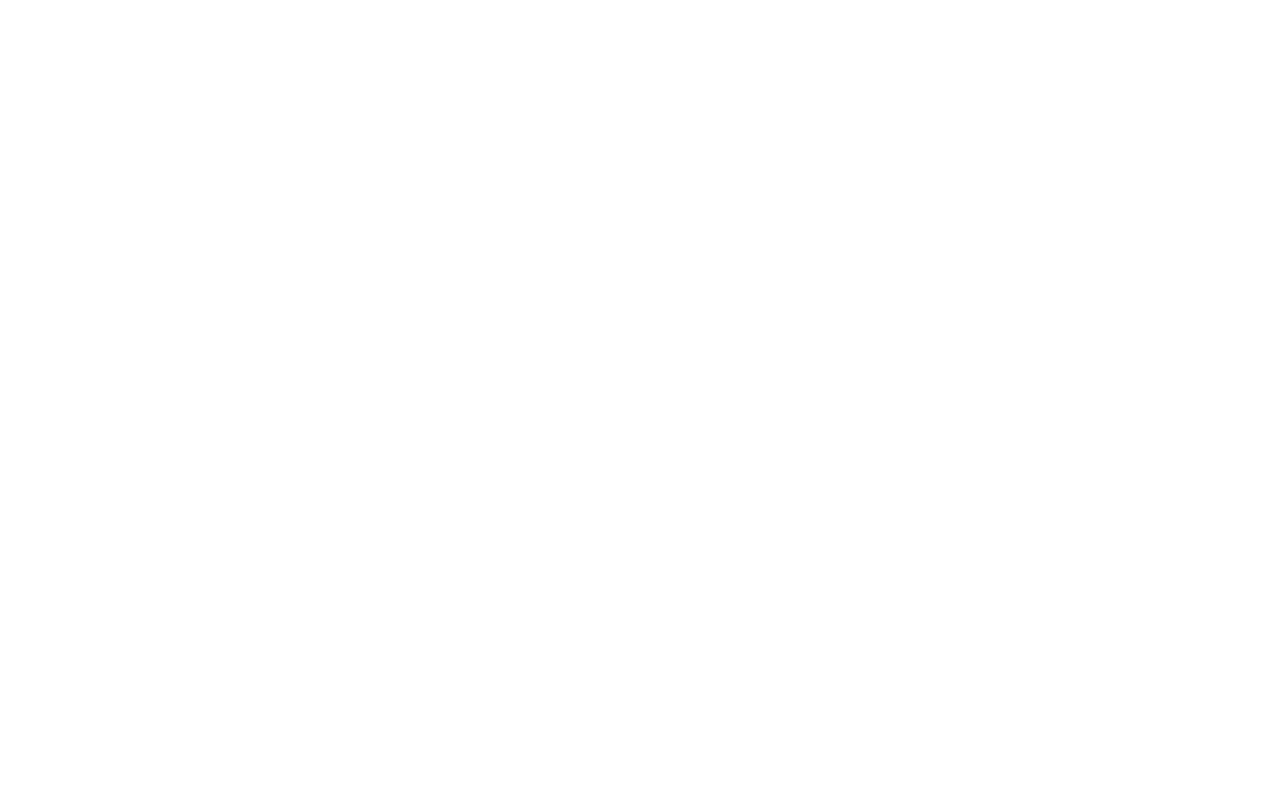
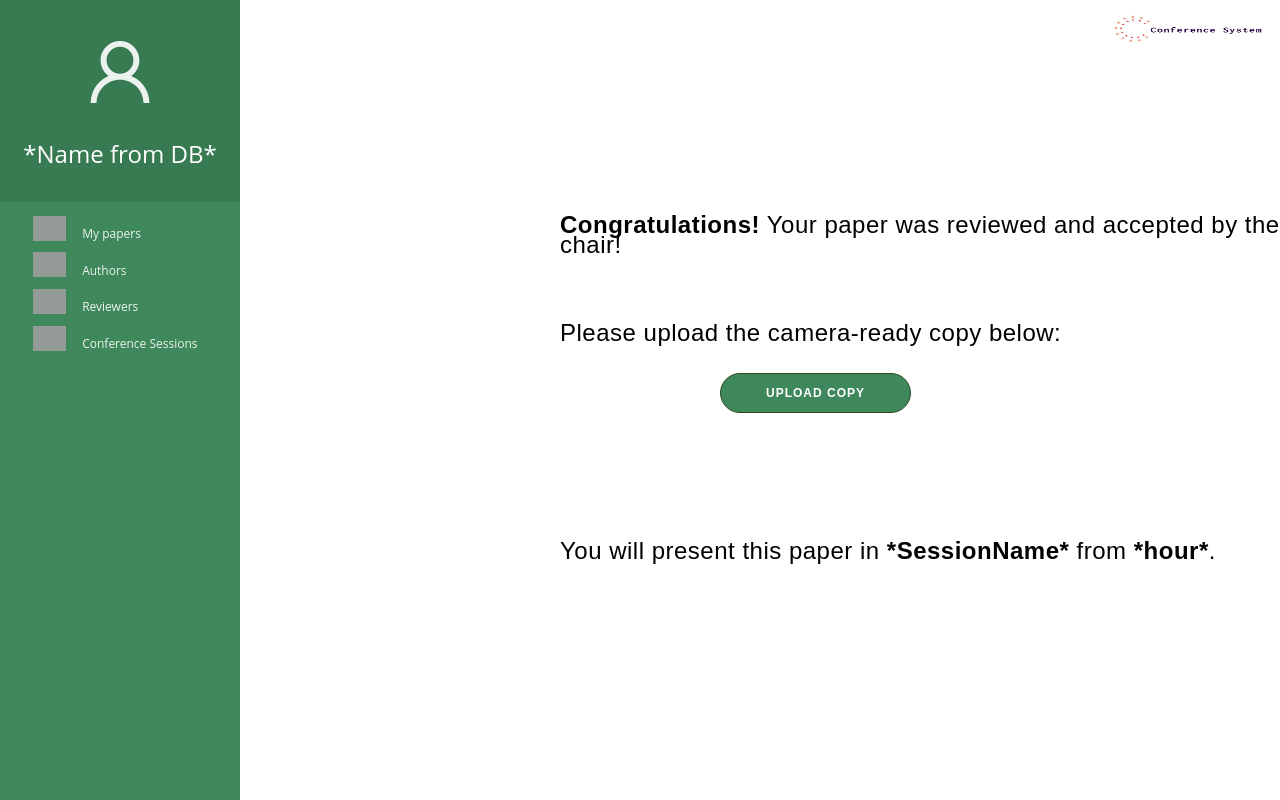
Before and after one commit to albu-alex/Echipa-9, a React (Create React App) app in the folder view/: page /authorcameracopy in a window 1280 px wide. Before the commit this address had no page. Built offline with nearby package versions, Linux system fonts and the light colour scheme; grey boxes are pictures that could not be loaded.

Commit message:
Finished author frontend

```diff
--- a/view/src/App.js
+++ b/view/src/App.js
@@ -8,6 +8,7 @@
 import AuthorPapersPage from './pages/author-paperspage/author-paperspage.component';
 
 import './App.css';
+import AuthorUploadCameraPage from './pages/author-uploadcamerapage/author-uploadcamerapage.component';
 
 function App() {
   return (
@@ -20,6 +21,7 @@
           <Route exact path='/authorhome' element={<AuthorHomePage />} />
           <Route exact path='/authoraddpaper' element={<AuthorAddPaperPage />} />
           <Route exact path='/authorpapers' element={<AuthorPapersPage />} />
+          <Route exact path='/authorcameracopy' element={<AuthorUploadCameraPage />} />
         </Routes>
       </Router>
     </div>
--- a/view/src/components/header/header.styles.css
+++ b/view/src/components/header/header.styles.css
@@ -1,5 +1,5 @@
 .header {
-    height: 40px;
+    height: 55px;
     width: 100%;
     display: flex;
     justify-content: flex-end;
--- a/view/src/pages/author-uploadcamerapage/author-uploadcamerapage.component.jsx
+++ b/view/src/pages/author-uploadcamerapage/author-uploadcamerapage.component.jsx
@@ -1,10 +1,26 @@
 import React from 'react';
+
+import Header from '../../components/header/header.component';
+import Sidebar from '../../components/sidebar/sidebar.component';
 
 import './author-uploadcamerapage.styles.css'
 
 const AuthorUploadCameraPage = () => {
     return (
-        <div>AuthorUploadCameraPage</div>
+        <>
+            <Header />
+            <Sidebar />
+            <div className='cameracopy-container'>
+                <p><b>Congratulations!</b> Your paper was reviewed and accepted by the chair!</p>
+                <br></br>
+                <p>Please upload the camera-ready copy below:</p>
+                <div className='upload-image-button'>
+                    <button className='bigger'>Upload copy</button>
+                </div>
+                <br></br><br></br><br></br> <br></br> <br></br><br></br>
+                <p>You will present this paper in <b>*SessionName*</b> from <b>*hour*</b>.</p>
+            </div>
+        </>
     )
 }
 
--- a/view/src/pages/author-uploadcamerapage/author-uploadcamerapage.styles.css
+++ b/view/src/pages/author-uploadcamerapage/author-uploadcamerapage.styles.css
@@ -0,0 +1,12 @@
+.cameracopy-container {
+    margin-top: 10em;
+    margin-left: 35em;
+}
+
+.cameracopy-container p {
+    font-size: 1.5em;
+}
+
+.upload-image-button {
+    padding-left: 10em;
+}
--- a/view/src/pages/autor-addpaperpage/author-addpaperpage.styles.css
+++ b/view/src/pages/autor-addpaperpage/author-addpaperpage.styles.css
@@ -5,10 +5,7 @@
 }
 
 .form-style-5 {
-    /* max-width: 500px; */
-    padding: 10px 10px;
     margin-left: 15em;
-    /* padding: 20px; */
     border-radius: 15px;
     width: 500px;
     font-family: Georgia, "Times New Roman", Times, serif;
@@ -20,7 +17,6 @@
 
 .form-style-5 legend {
     font-size: 1.4em;
-    margin-bottom: 10px;
     padding-bottom: 2em;
 }
 
```
